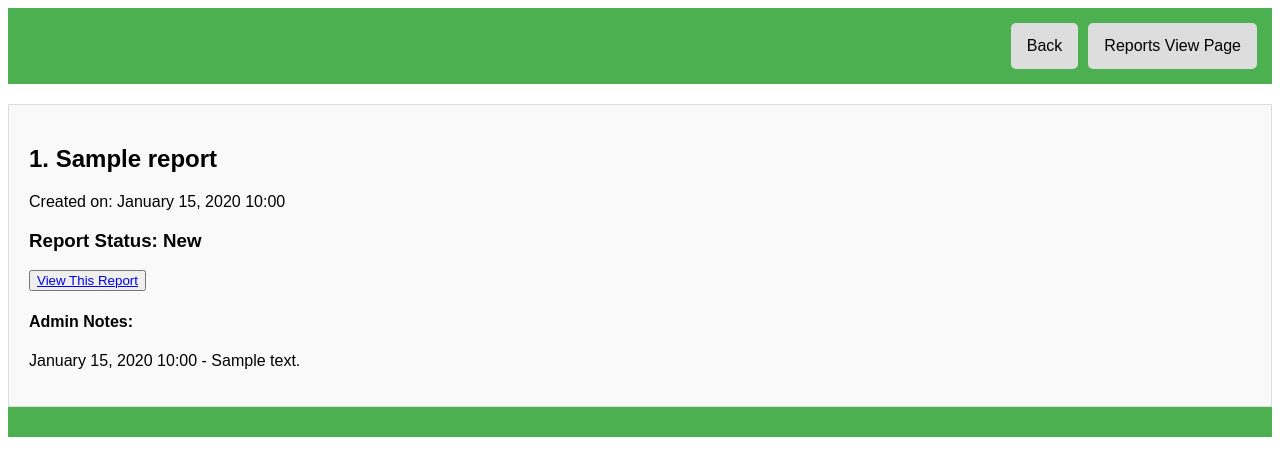
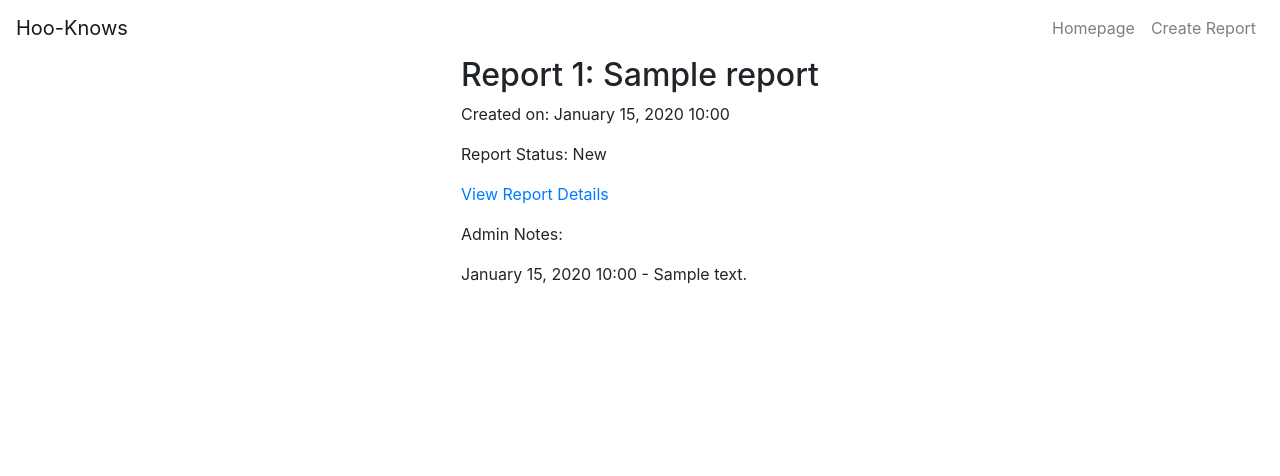
Before and after one commit to SebastianWikt/Campus-Confide-Reporting-App, a Django app: template hooknowsapp/templates/hooknowsapp/view_reports.html in a window 1280 px wide. Shown: the top 476 px of the page. Run offline with Django 3.2, Linux system fonts and the light colour scheme; the template is opened without the code that fills it: most values are stand-ins (such as "Sample title", 1, 10 or a date in 2020); some libraries are stand-ins or nearby versions.

Commit message:
give a consistent styling, not color was added

```diff
--- a/hooknowsapp/static/hooknowsapp/styles.css
+++ b/hooknowsapp/static/hooknowsapp/styles.css
@@ -0,0 +1,78 @@
+
+:root {
+    --black: #0b0c10;
+    --dark-gray: #1f2833;
+    --gray: #c5c6c7;
+    --mint:#66fcf1;
+    --dark-mint:#45a293;
+  }
+
+
+.container{
+    align-items: center;
+    justify-content: center;
+    height: 100vh;
+    display: flex;
+    flex-direction: column;
+}
+
+.container button {
+    background-color: white;
+    color:#0b0c10;
+    padding: 10px;
+    margin: 10px;
+    border: none;
+    /* border-width: 2px;
+    border-radius: 5px; */
+    /* border-color: #0b0c10; */
+    cursor: pointer;
+}
+
+.general-button {
+    background-color: white;
+    align-items:flex-start;
+    padding: none;
+    border: none;
+    cursor: pointer;
+}
+
+.small-container{
+    display: flex;
+    flex-direction: row;
+
+}
+form {
+    display: flex;
+    flex-direction: column;
+    align-items: center;
+    justify-content: center;
+  }
+
+  form label {
+    display: block;
+    margin-bottom: 5px;
+    font-weight: bold;
+  }
+
+  form input[type="text"],
+  form textarea,
+  form input[type="file"] {
+    padding: 10px;
+    border: 1px solid #ccc;
+    border-radius: 4px;
+  }
+
+  form textarea {
+    height: 150px;
+  }
+
+  form input[type="file"] {
+    border: none;
+  }
+
+.post{
+    display: flex;
+    flex-direction: column;
+    align-items: center;
+    justify-content: center;
+}
--- a/hooknowsapp/templates/hooknowsapp/view_reports.html
+++ b/hooknowsapp/templates/hooknowsapp/view_reports.html
@@ -4,28 +4,37 @@
     <meta charset="UTF-8">
     <meta name="viewport" content="width=device-width, initial-scale=1.0">
     <title>Django Help</title>
-    <link rel="stylesheet" href="../../static/hooknowsapp/green.css" />
+    <link rel="stylesheet" href="../../static/hooknowsapp/styles.css">
+    <link href="https://stackpath.bootstrapcdn.com/bootstrap/4.5.2/css/bootstrap.min.css" rel="stylesheet">
 </head>
 <body>
-    <div class="navbar item1 row">
-        <a>Reports View Page</a>
-        <a href="{% url 'home' %}">Back</a>
-    </div>
+    <nav class="navbar navbar-expand-lg navbar-light">
+        <a class="navbar-brand" href="#">Hoo-Knows</a>
+        <ul class="navbar-nav ml-auto">
+            <li class="nav-item">
+                <a class="nav-link" href="{% url 'home' %}">Homepage</a>
+            </li>
+            {% if not user.is_staff %}
+            <li class="nav-item">
+                <a class="nav-link" href="{% url 'create_report'%}">Create Report</a>
+            </li>
+            {% endif %}
+        </ul>
+    </nav>
 
     <div class="item3">
         <div class="post">
             <div class="reports-container">
                 {% for report in reports %}
                     <div class="report">
-                        <h2 class="report-title">{{ forloop.counter }}. {{ report.title }}</h2>
+                        <h2 class="report-title">Report {{ forloop.counter }}: {{ report.title }}</h2>
                         <p>Created on: {{ report.created_at|date:"F d, Y H:i" }}</p>
-                        <h3 class="submission-type">Report Status: {{ report.submission_status }}</h3>
-                        <button type="button" class="btn btn-primary">
-                            <a href="{% url 'one_report' report.id %}">View This Report</a>
-                        </button>
-
+                        <p class="submission-type">Report Status: {{ report.submission_status }}</p>
+                        <a href="{% url 'one_report' report.id %}">
+                            <p>View Report Details</p>
+                        </a>
                         <div class="admin-notes">
-                            <h4>Admin Notes:</h4>
+                            <p>Admin Notes:</p>
                             {% for note in report.admin_notes.all %}
                                 <div class="note">
                                     <p>{{ note.created_at|date:"F d, Y H:i" }} - {{ note.note }}</p>
```
Also changed, not shown: hooknowsapp/templates/hooknowsapp/create_report.html (+18 -8 lines), hooknowsapp/templates/hooknowsapp/homepage.html (+15 -23 lines), hooknowsapp/templates/hooknowsapp/one_report.html (+26 -11 lines), hooknowsapp/templates/hooknowsapp/report_submitted.html (+19 -11 lines).
